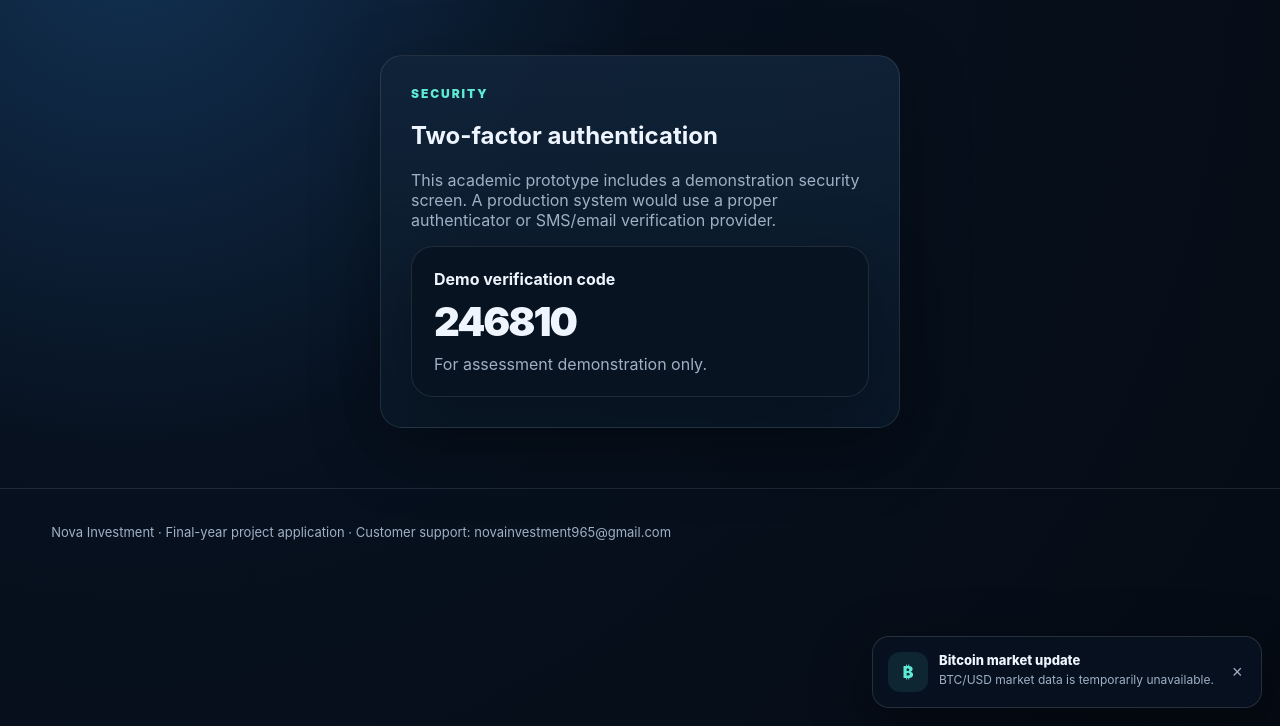
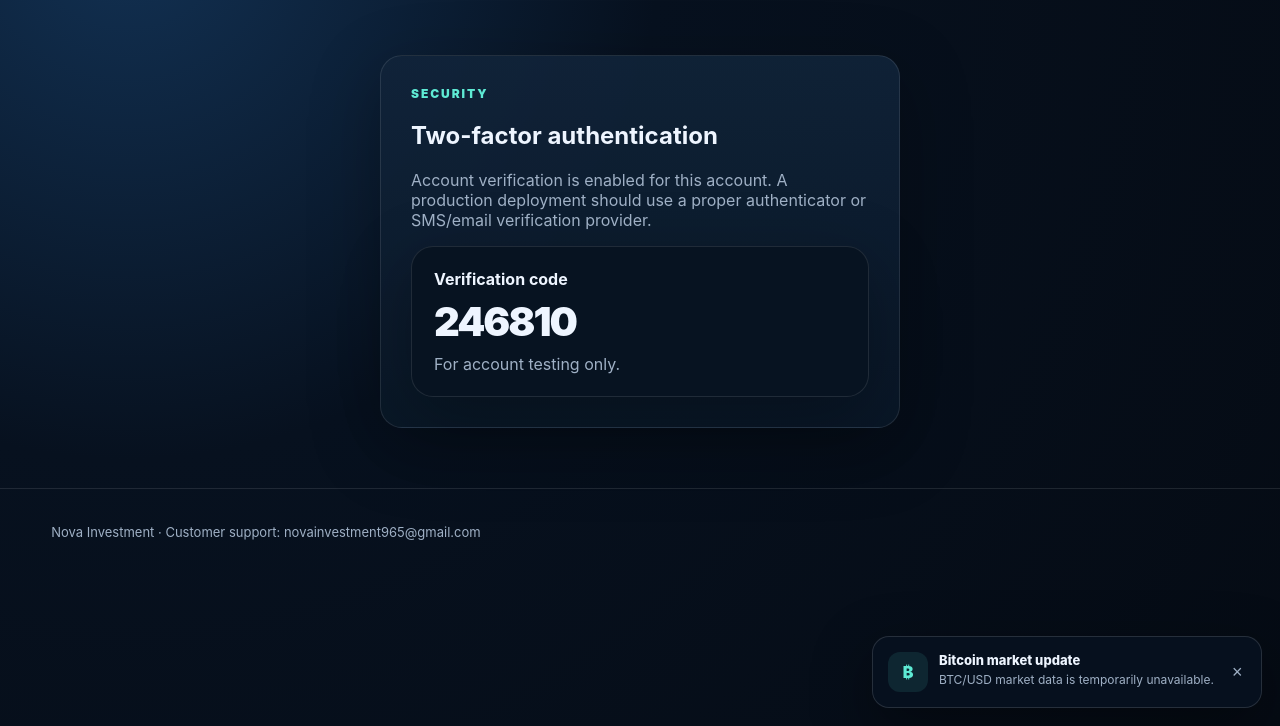
Before and after one commit to ewenlakay-a11y/nova-investment, a Flask app: page /security in a window 1280 px wide. Shown: the part 74-800 px from the top of the page. Run offline with Flask 3, Linux system fonts and the light colour scheme; the visitor is signed in with stand-in values (Sample User, id 1); data comes from the database, SQL or seed files in the repository.

Commit message:
Add files via upload

```diff
--- a/templates/security.html
+++ b/templates/security.html
@@ -6,7 +6,7 @@
         {% else %}<a href="/login">Login</a><a class="btn" href="/register">Create account</a>{% endif %}
       </div>
       <a class="navmobile btn secondary" href="/login">Account</a>
-    </div></nav>{% with msgs=get_flashed_messages(with_categories=true) %}{% for cat,msg in msgs %}<div class="container"><div class="flash {{cat}}">{{msg}}</div></div>{% endfor %}{% endwith %}<main class="container"><div class="card formbox"><div class="eyebrow">Security</div><h2>Two-factor authentication</h2><p class="muted">This academic prototype includes a demonstration security screen. A production system would use a proper authenticator or SMS/email verification provider.</p><div class="card" style="background:#071321"><b>Demo verification code</b><div class="metric">246810</div><span class="muted">For assessment demonstration only.</span></div></div></main>
+    </div></nav>{% with msgs=get_flashed_messages(with_categories=true) %}{% for cat,msg in msgs %}<div class="container"><div class="flash {{cat}}">{{msg}}</div></div>{% endfor %}{% endwith %}<main class="container"><div class="card formbox"><div class="eyebrow">Security</div><h2>Two-factor authentication</h2><p class="muted">Account verification is enabled for this account. A production deployment should use a proper authenticator or SMS/email verification provider.</p><div class="card" style="background:#071321"><b>Verification code</b><div class="metric">246810</div><span class="muted">For account testing only.</span></div></div></main>
 <div id="toast-wrap"></div>
 <style>
 #toast-wrap{position:fixed;right:18px;bottom:18px;width:min(390px,calc(100vw - 28px));z-index:9999}
@@ -40,4 +40,4 @@
  let i=0; function next(){show(items[i++%items.length]);setTimeout(next,9000)} setTimeout(next,1800);
 })();
 </script>
-<footer class="footer"><div class="container">Nova Investment · Final-year project application · Customer support: <a href="mailto:novainvestment965@gmail.com">novainvestment965@gmail.com</a></div></footer></body></html>
+<footer class="footer"><div class="container">Nova Investment · Customer support: <a href="mailto:novainvestment965@gmail.com">novainvestment965@gmail.com</a></div></footer></body></html>
```
